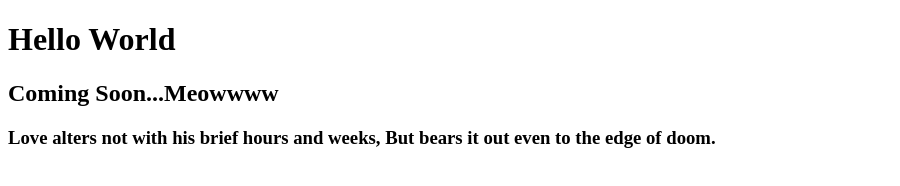
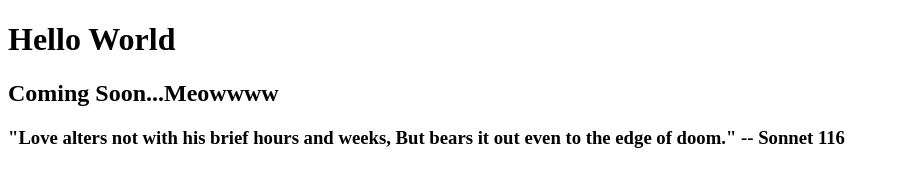
Before and after one commit to kenny-pan/wynnke-site, a plain HTML site: page index.html in a window 1280 px wide. Shown: the whole page, without its empty margins (0-900 px from the left). Drawn offline with Linux system fonts and the light colour scheme.

Commit message:
Update index.html

```diff
--- a/index.html
+++ b/index.html
@@ -8,7 +8,7 @@
   <body>
     <h1>Hello World</h1>
     <h2>Coming Soon...Meowwww</h2>
-    <h3>Love alters not with his brief hours and weeks,
-But bears it out even to the edge of doom.</h3>
+    <h3>"Love alters not with his brief hours and weeks,
+But bears it out even to the edge of doom." -- Sonnet 116</h3>
   </body>
 </html>
```
